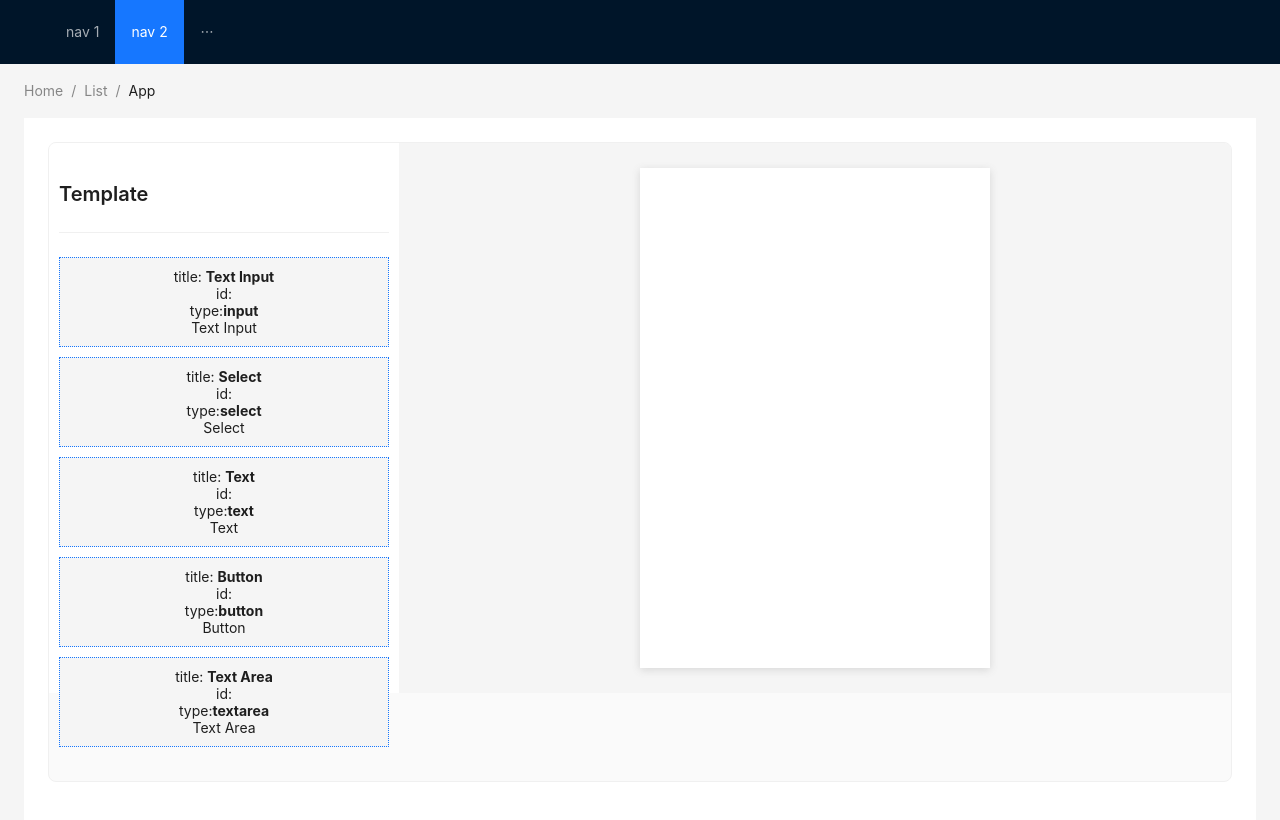
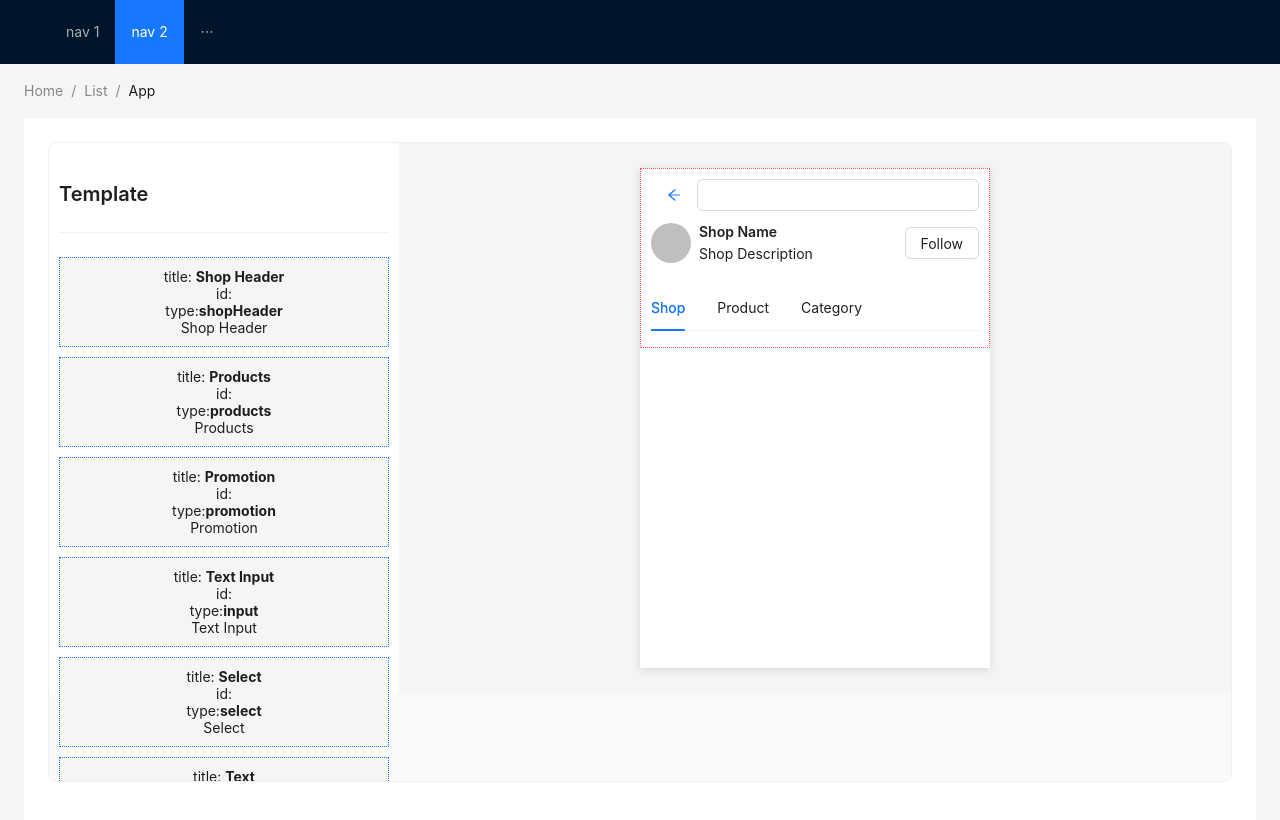
Before and after one commit to dony-omg/shop-decoration, a React (Vite) app: page / in a window 1280 px wide. Shown: the top 820 px of the page. Built offline with nearby package versions, Linux system fonts and the light colour scheme.

Commit message:
add - header shop

```diff
--- a/src/core/components/Canvas.tsx
+++ b/src/core/components/Canvas.tsx
@@ -1,8 +1,7 @@
-import React from 'react'
-import { Tooltip } from 'antd'
 import { useDroppable } from '@dnd-kit/core';
 import { useSortable } from "@dnd-kit/sortable";
 import { CSS } from "@dnd-kit/utilities";
+import React from 'react';
 import { renderers } from './Items';
 
 
@@ -28,20 +27,18 @@ export function Field(props) {
     }
 
     return (
-        <Tooltip title={field.title}>
         <div className={className} style={{
             border: '1px dotted #ff4d4f',
             textAlign: 'left'
         }}>
             {/** //TODO: remove this div */}
-                <div>
+            {/* <div>
                 title: <strong>{field.title}</strong> <br />
                 id:<strong>{field.id}</strong> <br />
                 type:<strong>{field.type}</strong>
-                </div>
+            </div> */}
             <Component {...rest} />
         </div>
-        </Tooltip>
     );
 }
 
@@ -64,7 +61,8 @@ const SortableField = ({ id, index, field }: SortableFieldProps) => {
             index,
             id,
             field
-        }
+        },
+        disabled: true
     });
 
 
@@ -98,7 +96,7 @@ export default function Canvas({ items, id }: Props) {
         data: {
             parent: null,
             isContainer: true
-        }
+        },
     });
 
     const style = {
@@ -128,7 +126,7 @@ export default function Canvas({ items, id }: Props) {
                     data-container={id}
                 >
                     {items.map((item, i) => (
-                        <Field key={item.id} id={item.id} field={item} index={i} />
+                        <SortableField key={item.id} id={item.id} field={item} index={i} />
                     ))}
                 </div>
             </div>
--- a/src/core/components/Container.tsx
+++ b/src/core/components/Container.tsx
@@ -20,7 +20,7 @@ import { theme } from 'antd';
 import React, { useRef, useState } from 'react';
 import { useImmer } from "use-immer";
 
-import Announcements from "./announcements";
+import Announcements from "../utils/announcements";
 
 import Canvas, { Field } from './Canvas';
 import Sidebar, { SidebarField } from './Sidebar';
@@ -54,7 +54,10 @@ export default function Container() {
     const [activeField, setActiveField] = useState<null | boolean>(null);
 
     const [data, updateData] = useImmer({
-        fields: []
+        fields: [{
+            type: "shopHeader",
+            title: "Shop Header",
+        }]
     });
 
 
@@ -258,7 +261,7 @@ export default function Container() {
                     {/* Components that use `useDraggable`, `useDroppable` */}
                     <div style={{ marginLeft: 350, padding: '25px 0' }}>
                         <SortableContext
-                            strategy={verticalListSortingStrategy}
+                            // strategy={verticalListSortingStrategy}
                             items={fields?.map((fields: any) => fields?.id)}
                         >
                             <Canvas items={fields} />
--- a/src/core/components/Items.tsx
+++ b/src/core/components/Items.tsx
@@ -1,5 +1,20 @@
+import ShopHeader from "./elements/ShopHeader";
+import Products from "./elements/Products";
+import Promotion from "./elements/Promotion";
 // These will be available from the sidebar
 export const fields = [
+    {
+        type: "shopHeader",
+        title: "Shop Header",
+    },
+    {
+        type: "products",
+        title: "Products",
+    },
+    {
+        type: "promotion",
+        title: "Promotion",
+    },
     {
         type: "input",
         title: "Text Input"
@@ -24,6 +39,9 @@ export const fields = [
 
 // These define how we render the field
 export const renderers = {
+    shopHeader: () => <ShopHeader />,
+    products: () => <Products />,
+    promotion: () => <Promotion />,
     input: () => <input type="text" placeholder="This is a text input" />,
     textarea: () => <textarea rows="5" />,
     select: () => (
--- /dev/null
+++ b/src/core/components/common/ElementContainer/index.tsx
@@ -0,0 +1,38 @@
+import React from 'react'
+import { Popover, Space, Button } from 'antd';
+import { DragOutlined, DeleteOutlined, SettingOutlined } from '@ant-design/icons';
+
+interface SettingProps {
+    field?: any,
+    configContent?: (props: { field?: any }) => React.ReactNode,
+    onDrag?: () => void,
+    onDelete?: () => void,
+}
+const SettingAction = ({ ...props }: SettingProps) => (
+    <Space direction="vertical">
+        {props?.onDrag && <Button onDrag={() => props?.onDrag?.()} icon={<DragOutlined />} size={"small"} />}
+        <Popover placement="right" content={props?.configContent?.({ field: props.field })} title="Setting" trigger={"click"} arrow={false}>
+            <Button icon={<SettingOutlined />} size={"small"} />
+        </Popover>
+        {props?.onDelete && <Button icon={<DeleteOutlined />} size={"small"} onClick={() => props?.onDelete?.()} />}
+    </Space>
+);
+
+interface ElementContainerProps {
+    children: React.ReactNode
+    popoverOption?: any,
+    settingOption?: SettingProps
+}
+
+export default function ElementContainer({ children, popoverOption, settingOption }: ElementContainerProps) {
+    return (
+        <Popover
+            placement="right"
+            content={<SettingAction {...settingOption} />}
+            trigger="hover"
+            {...popoverOption}
+        >
+            {children}
+        </Popover>
+    )
+}
--- /dev/null
+++ b/src/core/components/elements/Products/index.tsx
@@ -0,0 +1,32 @@
+import ElementContainer from '../../common/ElementContainer';
+
+/**
+ * @name Setting
+ * @returns JSX.Element
+ */
+const Setting = () => {
+    return (
+        <div>Setting Shop Header</div>
+    )
+}
+
+interface Props {
+    field?: any
+}
+
+export default function Products({ field }: Props) {
+    const settingOption = {
+        field,
+        configContent: Setting,
+        onDrag: () => { console.log('onDrag') },
+        onDelete: () => { console.log('onDrag') },
+    }
+
+    return (
+        <ElementContainer
+            settingOption={settingOption}
+        >
+            <div>Products</div>
+        </ElementContainer>
+    )
+}
--- /dev/null
+++ b/src/core/components/elements/Promotion/index.tsx
@@ -0,0 +1,32 @@
+import ElementContainer from '../../common/ElementContainer';
+
+
+/**
+ * @name Setting
+ * @returns JSX.Element
+ */
+const Setting = () => {
+    return (
+        <div>Setting Promotion</div>
+    )
+}
+
+interface Props {
+    field?: any
+}
+export default function Promotion({ field }: Props) {
+    const settingOption = {
+        field,
+        configContent: Setting,
+        onDrag: () => { console.log('onDrag') },
+        onDelete: () => { console.log('onDrag') },
+    }
+
+    return (
+        <ElementContainer
+            settingOption={settingOption}
+        >
+            <div>Promotion</div>
+        </ElementContainer>
+    )
+}
--- /dev/null
+++ b/src/core/components/elements/ShopHeader/index.tsx
@@ -0,0 +1,85 @@
+import { Space, Button, Input, Avatar, Typography, TabsProps, Tabs } from 'antd';
+import { ArrowLeftOutlined } from '@ant-design/icons';
+import ElementContainer from '../../common/ElementContainer';
+
+const { Text } = Typography;
+
+/**
+ * @name Setting
+ * @returns JSX.Element
+ */
+const Setting = ({ field }: { field: any }) => {
+    return (
+        <div>Setting Shop Header</div>
+    )
+}
+
+interface Props {
+    field?: any
+}
+/**
+ * @name ShopHeader Component
+ * @param field
+ * @returns JSX.Element
+ */
+export default function ShopHeader({ field }: Props) {
+    const settingOption = {
+        field: {
+            ...field,
+            title: 'ShopHeader'
+        },
+        configContent: Setting,
+        onDrag: () => { console.log('onDrag') },
+        onDelete: () => { console.log('onDrag') },
+    }
+
+    const items: TabsProps['items'] = [
+        {
+            key: '1',
+            label: 'Shop',
+            children: '',
+        },
+        {
+            key: '2',
+            label: 'Product',
+            children: '',
+        },
+        {
+            key: '3',
+            label: 'Category',
+            children: '',
+        },
+    ];
+
+    return (
+        <ElementContainer
+            settingOption={settingOption}
+        >
+            <div id="element-shop-header" style={{ padding: 10 }}>
+                <div style={{ display: 'flex' }}>
+                    <Button type='link'><ArrowLeftOutlined /></Button>
+                    <Input />
+                </div>
+                <div style={{
+                    display: 'flex',
+                    justifyContent: 'space-between',
+                    alignItems: 'center',
+                    marginTop: 10,
+                    marginBottom: 10
+
+                }}>
+                    <Space>
+                        <Avatar size="large" />
+                        <div>
+                            <Text strong>Shop Name</Text>
+                            <br />
+                            <Text>Shop Description</Text>
+                        </div>
+                    </Space>
+                    <Button>Follow</Button>
+                </div>
+            </div>
+            <div style={{ padding: '0 10px' }}><Tabs defaultActiveKey="1" items={items} onChange={() => { }} /></div>
+        </ElementContainer >
+    )
+}
```
Also changed, not shown: src/core/components/Sidebar.tsx (+4 -4 lines), src/core/components/elements/index.tsx (added, +9 -0 lines), src/core/utils/announcements.ts (renamed from src/core/components/announcements.ts). Lines whose indentation alone changed are shown as unchanged.
